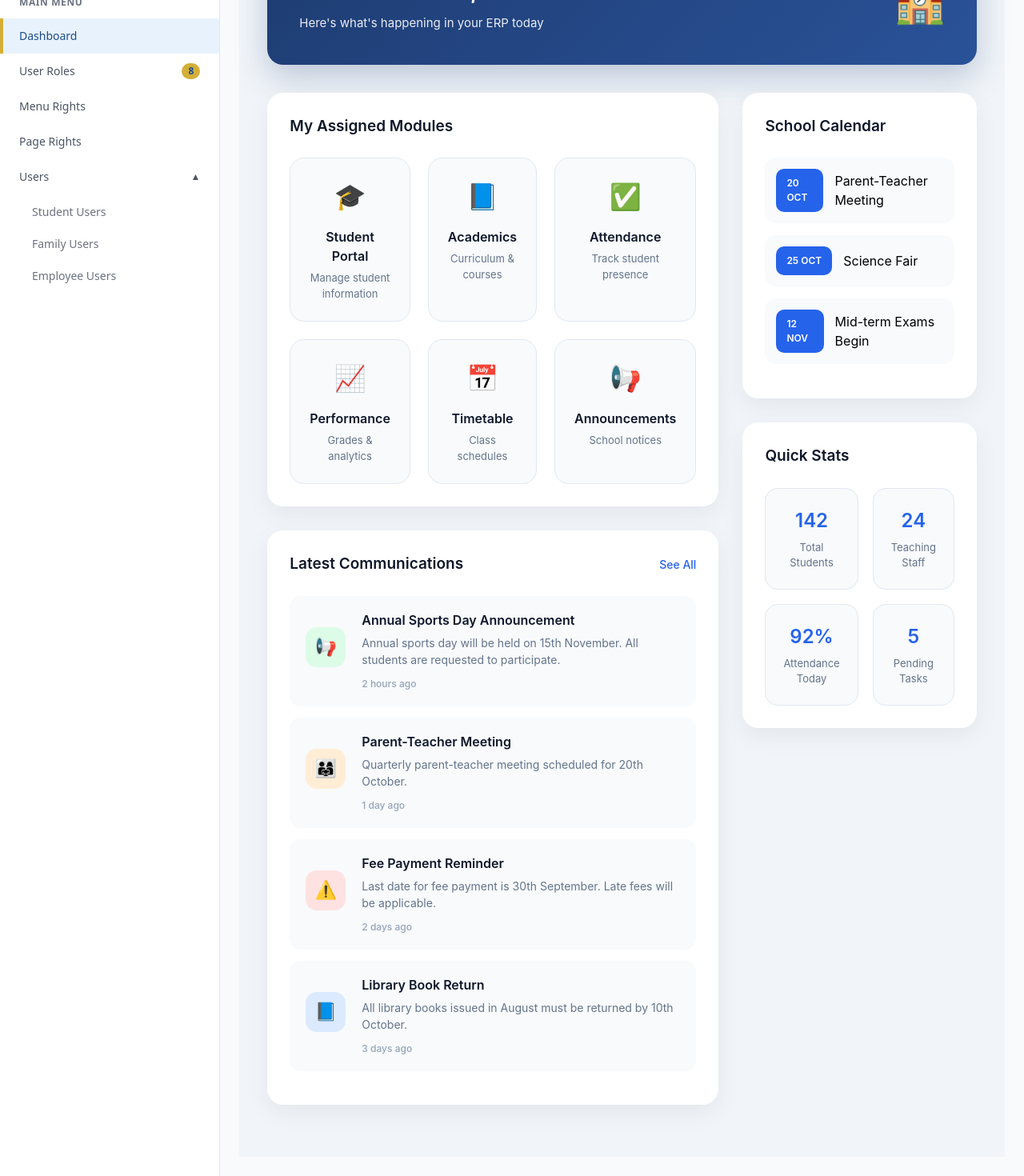
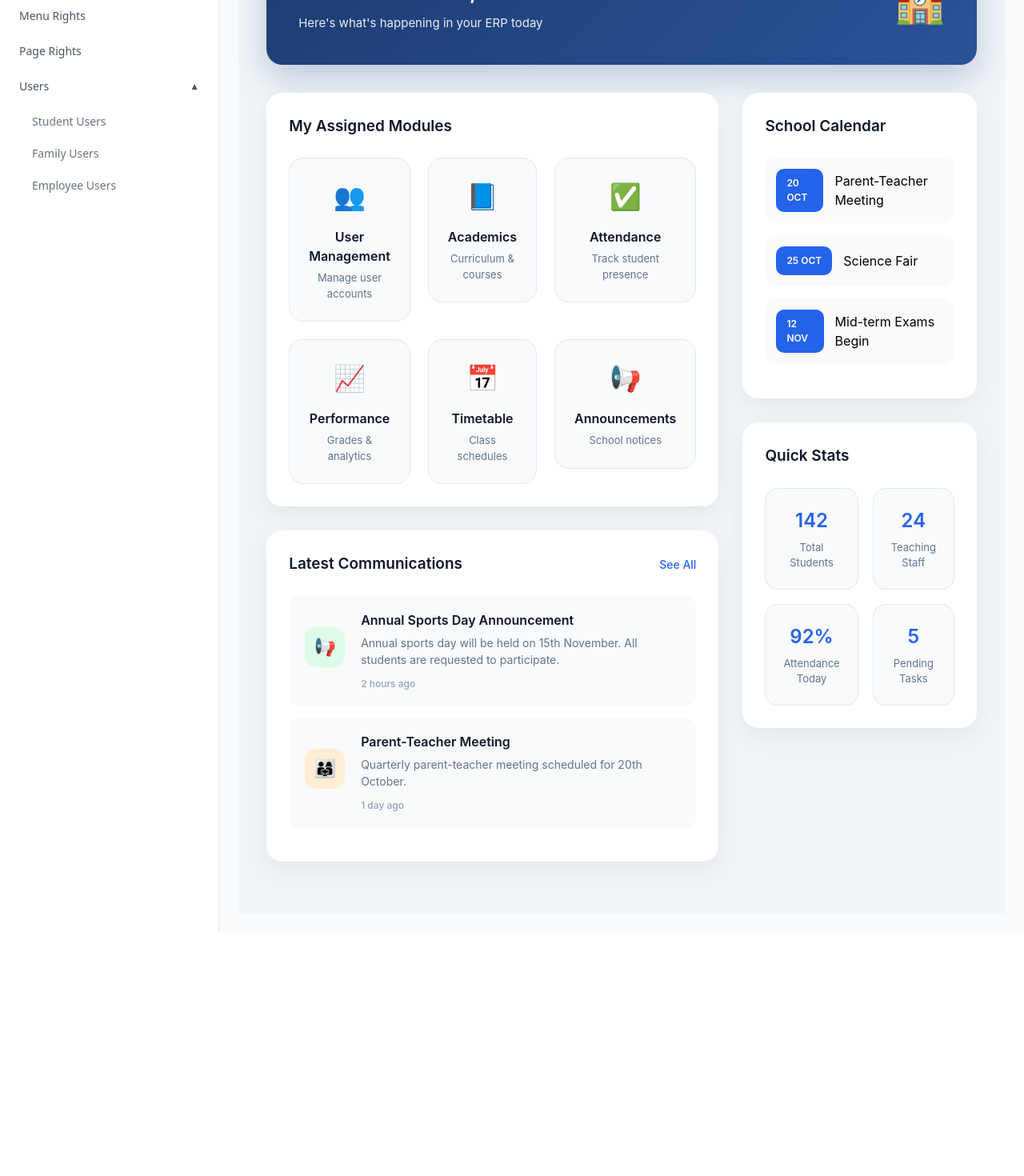
Before and after one commit to keshav047/campusys-erp-react, a React (Vite) app: page /dashboard in a window 1280 px wide. Shown: the part 198-1668 px from the top of the page at 80% size. After the commit the page ends 1364 px from the top, so only its background shows below. Built offline with nearby package versions, Linux system fonts and the light colour scheme; the HTML template or start-up script is replaced by a standard one.

Commit message:
first commit

```diff
--- a/src/components/Sidebar.jsx
+++ b/src/components/Sidebar.jsx
@@ -17,14 +17,7 @@ export default function Sidebar() {
     <aside className="w-[280px] bg-white border-r min-h-screen shadow-sm">
 
       {/* Header Section */}
-      <div className="px-6 py-5 border-b">
-        <h2 className="text-lg font-semibold text-[var(--primary-blue)]">
-          User Management
-        </h2>
-        <p className="text-sm text-gray-500 mt-1">
-          Manage users, roles & permissions across the system
-        </p>
-      </div>
+
 
       {/* Menu Section */}
       <div className="py-4">
--- a/src/pages/Dashboard.jsx
+++ b/src/pages/Dashboard.jsx
@@ -2,6 +2,7 @@ import React from "react";
 import "../styles/dashboard.css";
 import Header from "../components/Header";
 import Sidebar from "../components/Sidebar";
+import { Link } from "react-router-dom"
 
 const Dashboard = () => {
   return (
@@ -29,11 +30,13 @@ const Dashboard = () => {
               </div>
 
               <div className="modules-grid">
-                <div className="module-card">
-                  <div className="module-icon">🎓</div>
-                  <h3>Student Portal</h3>
-                  <p>Manage student information</p>
-                </div>
+                <Link to="/user-management">
+  <div className="module-card">
+    <div className="module-icon">🎓</div>
+    <h3>User Management</h3>
+    <p>Manage and control user accounts</p>
+  </div>
+</Link>
 
                 <div className="module-card">
                   <div className="module-icon">📘</div>
--- a/src/pages/Login.jsx
+++ b/src/pages/Login.jsx
@@ -28,7 +28,7 @@ export default function Login() {
       formData.password === hardPassword
     ) {
       alert("Login Successful ✅")
-      navigate("/user-management")
+      navigate("/dashboard")
     } else {
       alert("Invalid Username or Password ❌")
     }
--- a/src/pages/SuperAdminDashboard.jsx
+++ b/src/pages/SuperAdminDashboard.jsx
@@ -1,7 +1,18 @@
 import React from "react";
 import "./SuperAdminDashboard.css";
+import { Link } from "react-router-dom";
 
 const SuperAdminDashboard = () => {
+
+  const modules = [
+    { icon: "👥", title: "User Management", desc: "Manage user accounts", link: "/user-management" },
+    { icon: "📘", title: "Academics", desc: "Curriculum & courses" },
+    { icon: "✅", title: "Attendance", desc: "Track student presence" },
+    { icon: "📈", title: "Performance", desc: "Grades & analytics" },
+    { icon: "📅", title: "Timetable", desc: "Class schedules" },
+    { icon: "📢", title: "Announcements", desc: "School notices" },
+  ];
+
   return (
     <div className="dashboard-wrapper">
 
@@ -26,20 +37,27 @@ const SuperAdminDashboard = () => {
             </div>
 
             <div className="modules-grid">
-              {[
-                { icon: "🎓", title: "Student Portal", desc: "Manage student information" },
-                { icon: "📘", title: "Academics", desc: "Curriculum & courses" },
-                { icon: "✅", title: "Attendance", desc: "Track student presence" },
-                { icon: "📈", title: "Performance", desc: "Grades & analytics" },
-                { icon: "📅", title: "Timetable", desc: "Class schedules" },
-                { icon: "📢", title: "Announcements", desc: "School notices" },
-              ].map((module, index) => (
-                <div key={index} className="module-card">
-                  <div className="module-icon">{module.icon}</div>
-                  <h3>{module.title}</h3>
-                  <p>{module.desc}</p>
-                </div>
-              ))}
+              {modules.map((module, index) => {
+
+                const card = (
+                  <div className="module-card">
+                    <div className="module-icon">{module.icon}</div>
+                    <h3>{module.title}</h3>
+                    <p>{module.desc}</p>
+                  </div>
+                );
+
+                return module.link ? (
+                  <Link key={index} to={module.link} className="module-link">
+                    {card}
+                  </Link>
+                ) : (
+                  <div key={index}>
+                    {card}
+                  </div>
+                );
+
+              })}
             </div>
           </div>
 
@@ -54,9 +72,7 @@ const SuperAdminDashboard = () => {
               <div className="icon green">📢</div>
               <div className="comm-content">
                 <h4>Annual Sports Day Announcement</h4>
-                <p>
-                  Annual sports day will be held on 15th November. All students are requested to participate.
-                </p>
+                <p>Annual sports day will be held on 15th November. All students are requested to participate.</p>
                 <span className="time">2 hours ago</span>
               </div>
             </div>
@@ -65,32 +81,8 @@ const SuperAdminDashboard = () => {
               <div className="icon orange">👨‍👩‍👧</div>
               <div className="comm-content">
                 <h4>Parent-Teacher Meeting</h4>
-                <p>
-                  Quarterly parent-teacher meeting scheduled for 20th October.
-                </p>
+                <p>Quarterly parent-teacher meeting scheduled for 20th October.</p>
                 <span className="time">1 day ago</span>
-              </div>
-            </div>
-
-            <div className="communication-item">
-              <div className="icon red">⚠️</div>
-              <div className="comm-content">
-                <h4>Fee Payment Reminder</h4>
-                <p>
-                  Last date for fee payment is 30th September. Late fees will be applicable.
-                </p>
-                <span className="time">2 days ago</span>
-              </div>
-            </div>
-
-            <div className="communication-item">
-              <div className="icon blue">📘</div>
-              <div className="comm-content">
-                <h4>Library Book Return</h4>
-                <p>
-                  All library books issued in August must be returned by 10th October.
-                </p>
-                <span className="time">3 days ago</span>
               </div>
             </div>
 
@@ -121,6 +113,7 @@ const SuperAdminDashboard = () => {
               <span className="date">12 NOV</span>
               <p>Mid-term Exams Begin</p>
             </div>
+
           </div>
 
           {/* Quick Stats */}
@@ -150,9 +143,11 @@ const SuperAdminDashboard = () => {
                 <p>Pending Tasks</p>
               </div>
             </div>
+
           </div>
 
         </div>
+
       </div>
     </div>
   );
```
